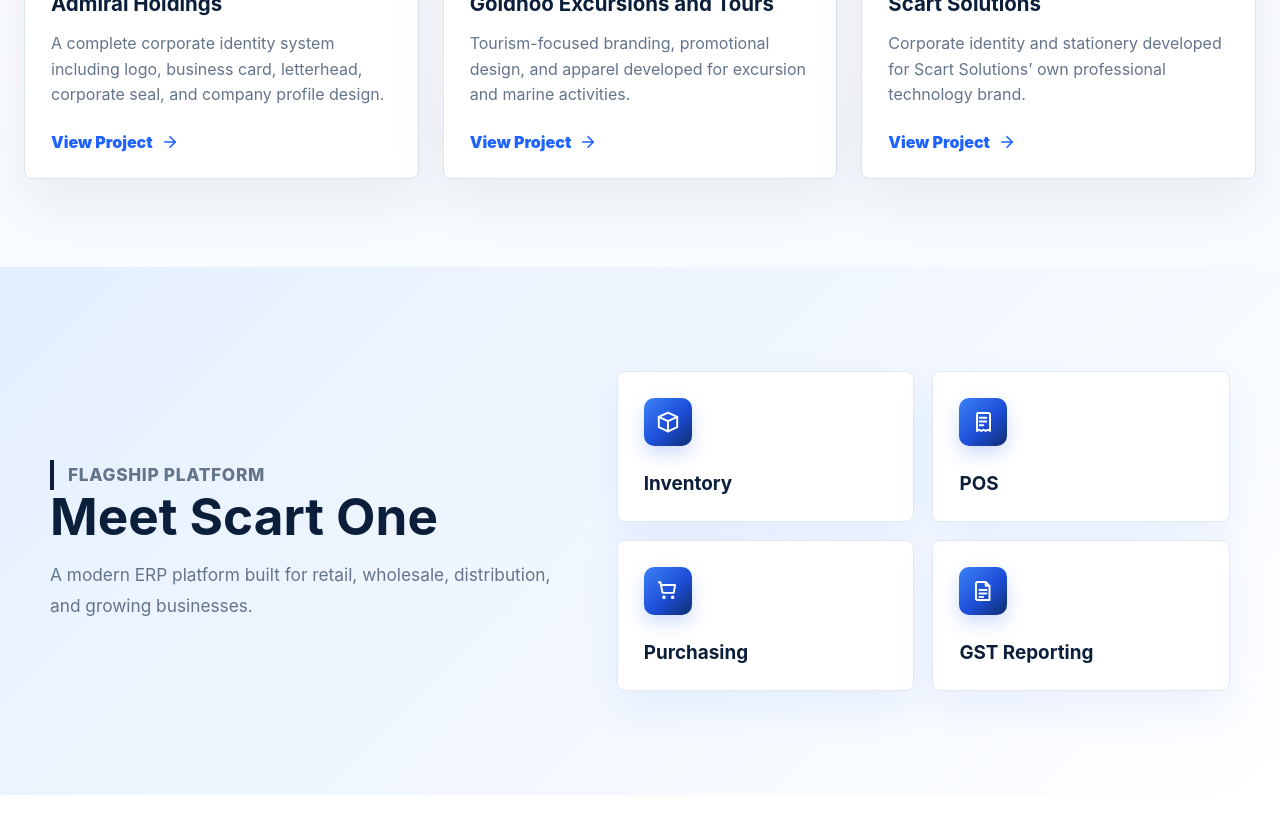
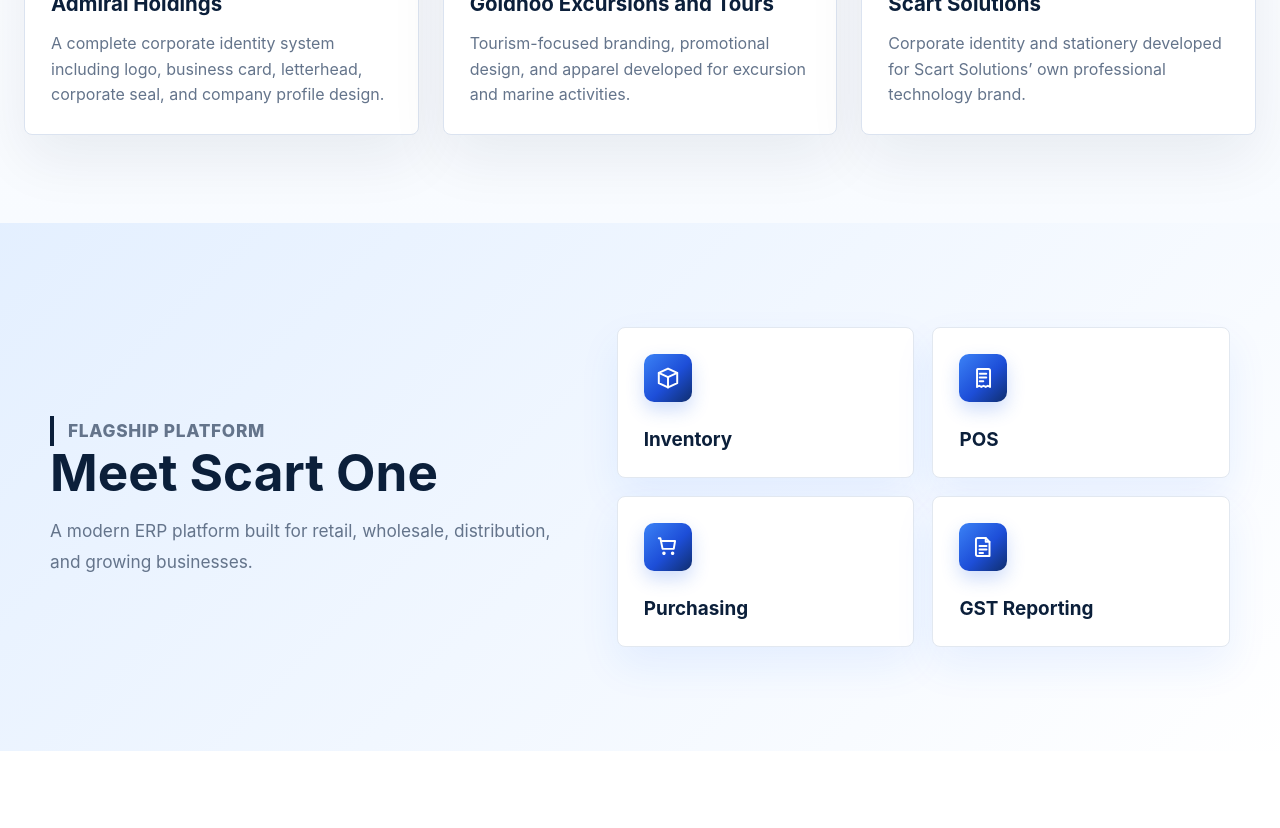
Before and after one commit to modesham/scartsolutions, a React (Vite) app: page / in a window 1280 px wide. Shown: the part 2920-3748 px from the top of the page. Built offline with nearby package versions, Linux system fonts and the light colour scheme.

Commit message:
Remove unfinished project actions

```diff
--- a/src/App.css
+++ b/src/App.css
@@ -1167,27 +1167,9 @@
 }
 
 .work-card-body > p:not(.work-category) {
-  margin: 14px 0 24px;
+  margin: 14px 0 0;
   color: #64748b;
   line-height: 1.62;
-}
-
-.work-action {
-  display: inline-flex;
-  align-items: center;
-  gap: 8px;
-  margin-top: auto;
-  color: #1e63ff;
-  font-weight: 900;
-}
-
-.work-action svg {
-  transition: transform 180ms ease;
-}
-
-.work-card:hover .work-action svg,
-.work-card:focus-visible .work-action svg {
-  transform: translateX(3px);
 }
 
 .contact-cta {
--- a/src/App.tsx
+++ b/src/App.tsx
@@ -709,10 +709,6 @@
                     <p className="work-category">{project.category}</p>
                     <h3>{project.title}</h3>
                     <p>{project.description}</p>
-                    <span className="work-action">
-                      View Project
-                      <ArrowRight size={18} strokeWidth={2.2} aria-hidden="true" />
-                    </span>
                   </div>
                 </article>
               ))}
```
